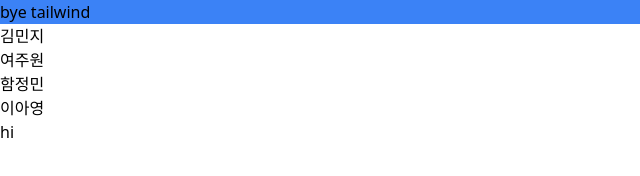
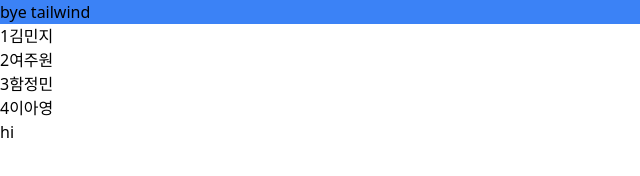
Before and after one commit to FES10-2-4/vanilla-project, a website built with Vite: page index.html in a window 1280 px wide. Shown: the full height of the page, 0-640 px from the left. Built offline with nearby package versions, Linux system fonts and the light colour scheme.

Commit message:
명단 숫자 추가

```diff
--- a/index.html
+++ b/index.html
@@ -14,10 +14,10 @@
     </div>
     <div class="memberList">
       <ul>
-        <li>김민지</li>
-        <li>여주원</li>
-        <li>함정민</li>
-        <li>이아영</li>
+        <li>1김민지</li>
+        <li>2여주원</li>
+        <li>3함정민</li>
+        <li>4이아영</li>
       </ul>
     </div>
 
```
